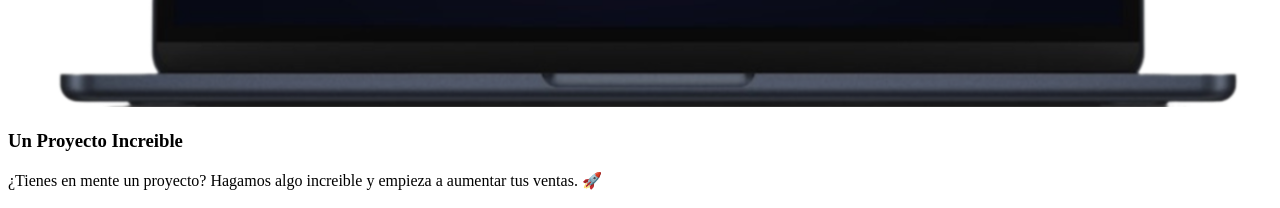
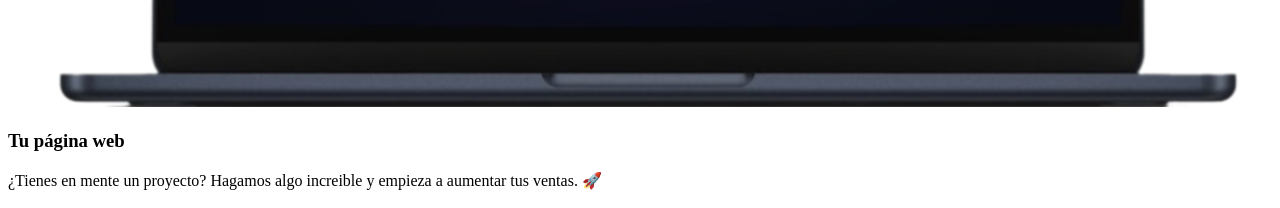
Before and after one commit to imjoaquincancino/react-portfolio, a Next.js app: page /Home in a window 1280 px wide. Shown: the part 3356-3564 px from the top of the page. Built offline with nearby package versions, Linux system fonts and the light colour scheme.

Commit message:
update alt text and project details in Projects component for improved clarity

```diff
--- a/src/components/Home/Projects.jsx
+++ b/src/components/Home/Projects.jsx
@@ -9,7 +9,7 @@ function ProjectCard({ name, description, url, img, targetblank }) {
         <a href={url} target={target}>
           <img
             src={img}
-            alt="Diseño web realizado por Joaquín Cancino"
+            alt="Página Web hecha por Joaquín Cancino"
             className="w-auto h-auto object-cover rounded-lg"
           />
         </a>
@@ -77,11 +77,11 @@ export function Projects() {
         })}
 
         <ProjectCard
-          key="tu-propio-sitio-web"
-          name="Un Proyecto Increible"
+          key="tu-pagina-web"
+          name="Tu página web"
           img="/img/projects/mockup-webnew.webp"
           targetblank={false}
-          url="/#planes"
+          url="/planes"
           description="¿Tienes en mente un proyecto? Hagamos algo increible y empieza a aumentar tus ventas. 🚀"
         />
       </div>
```
